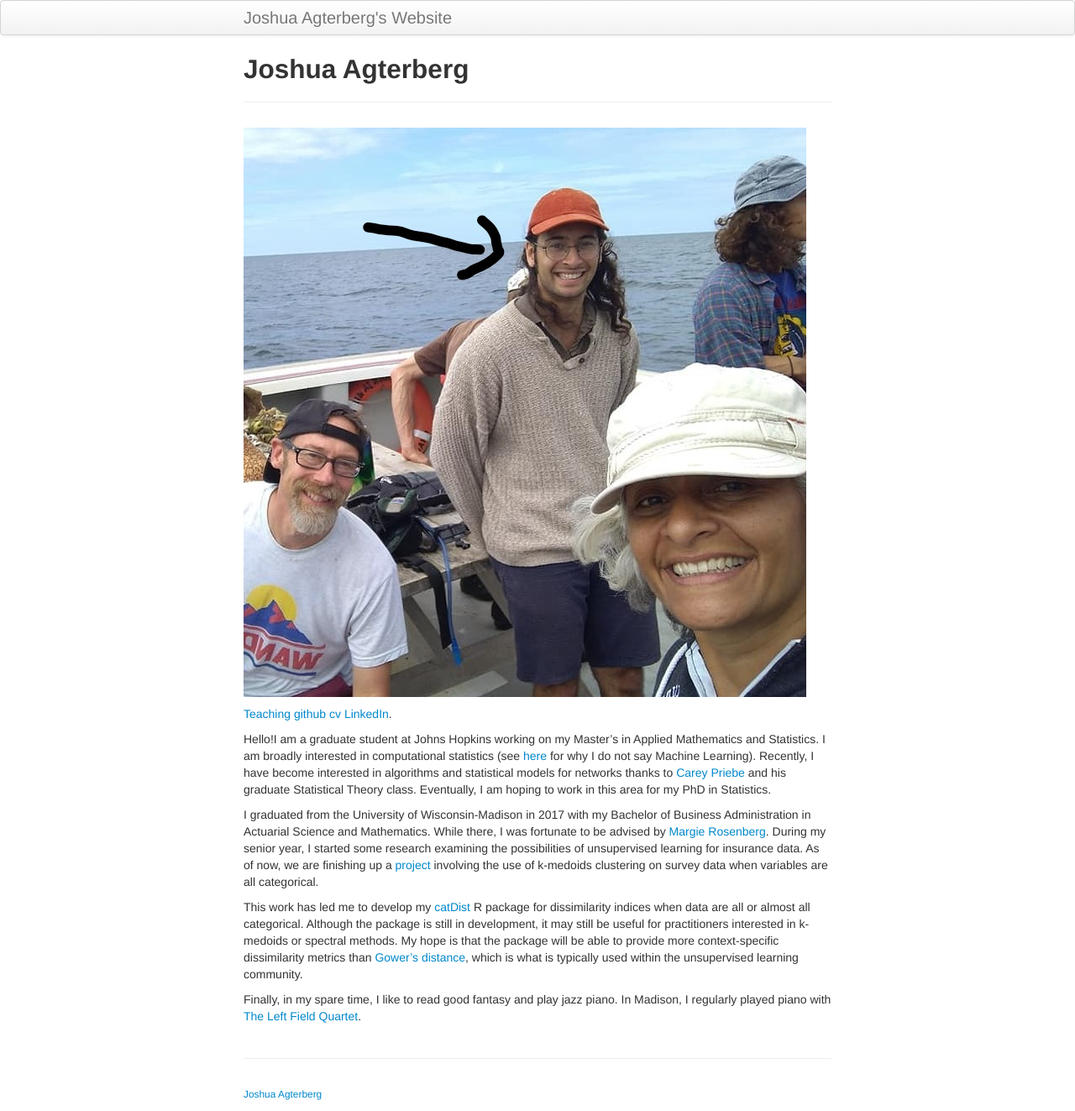
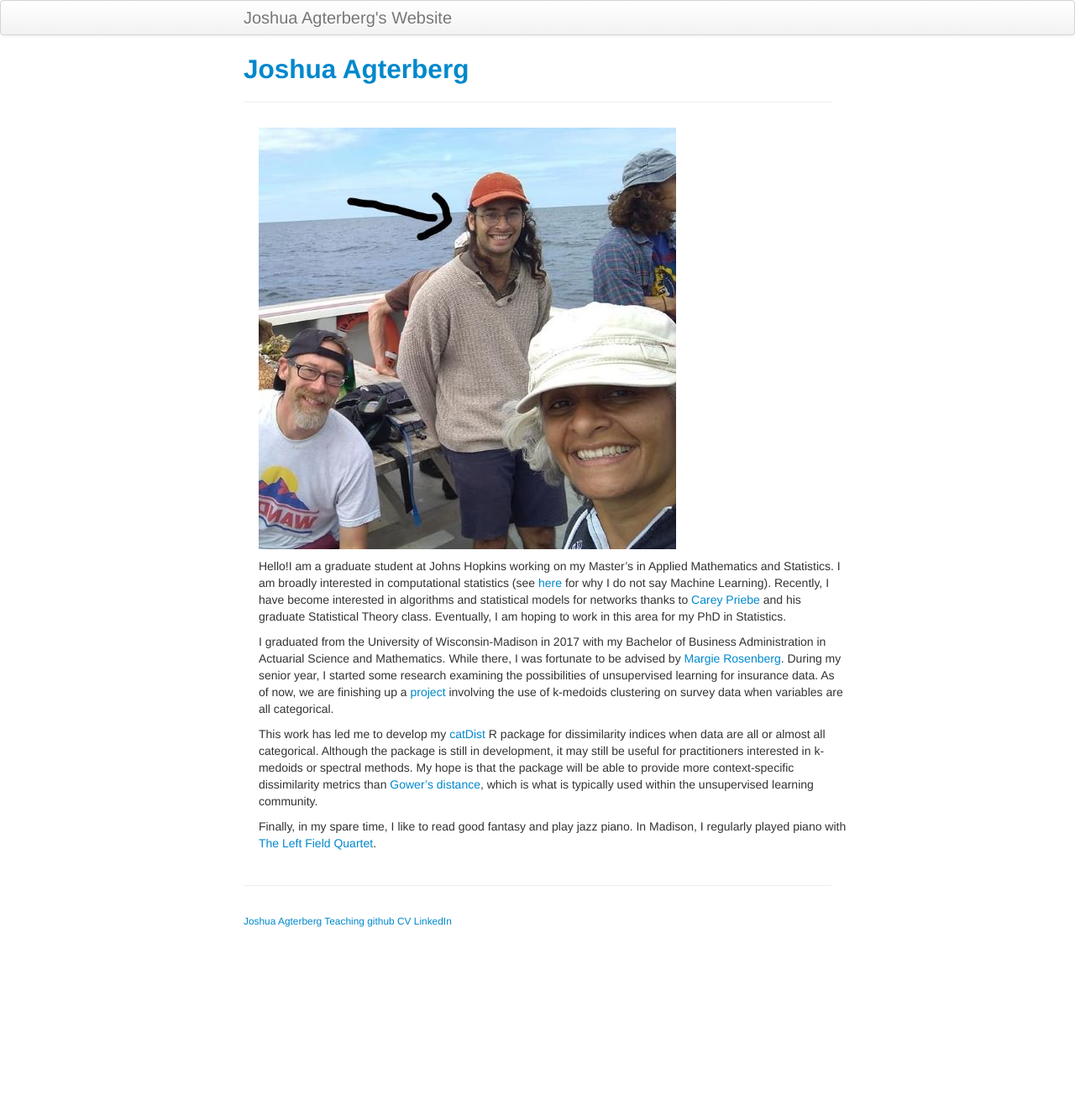
Before and after one commit to jagterberg/jagterberg.github.io, a Jekyll site: the page built from index.md, in a window 1280 px wide. Shown: the whole page at 84% size. Built offline with Jekyll 4.4.1, drawn with Linux system fonts in a browser that asks for light colours; after the commit the page ends 1127 px from its top, so only the background shows below that; part of the change alters nothing that is shown.

Commit message:
changing footer and pic

```diff
--- a/_includes/themes/twitter/default.html
+++ b/_includes/themes/twitter/default.html
@@ -65,6 +65,8 @@
         <div class="container-narrow">
 
           <a class="brand" href="{{ HOME_PATH }}">{{ site.title }}</a>
+	 <a
+
 
         </div>
 
@@ -92,7 +94,12 @@
 
   <!-- start of Karl's footer; modify this part -->
 
-          <a href="https://jagterberg.github.io">Joshua Agterberg</a>
+        <a href="https://jagterberg.github.io">Joshua Agterberg</a>
+	<a href="/pages/teaching">Teaching</a>
+	<a href="https://github.com/jagterberg">github</a>
+	<a href = "/assets/JoshuaAgterbergCV.pdf">CV</a>
+	<a href = "https://www.linkedin.com/in/joshuaagterberg/">LinkedIn</a>
+
 
   <!-- end of Karl's footer; modify this part -->
 
--- a/index.md
+++ b/index.md
@@ -6,12 +6,6 @@ description: Graduate Student at Johns Hopkins
 <a href="assets/pics/Inked_joshua_agterberg_8-20.jpg">
 	<img src="assets/pics/Inked_joshua_agterberg_8-20.jpg"
               title="Joshua Agterberg" alt="Joshua Agterberg"/></a>
-
-[Teaching](/pages/teaching.html)
-[github](https://github.com/jagterberg)
-[cv](assets/JoshuaAgterbergCV.pdf)
-[LinkedIn](https://www.linkedin.com/in/joshuaagterberg/).
-
 
 Hello!I am a graduate student at Johns Hopkins working on my Master's in Applied Mathematics and Statistics. I am broadly interested in computational statistics (see [here](/pages/compstatvsml.html) for why I do not say Machine Learning).
 Recently, I have become interested in algorithms and statistical models for networks thanks to [Carey Priebe](https://www.ams.jhu.edu/~priebe/)
```
Also changed, not shown: assets/pics/Inked_joshua_agterberg_8-20.jpg.
